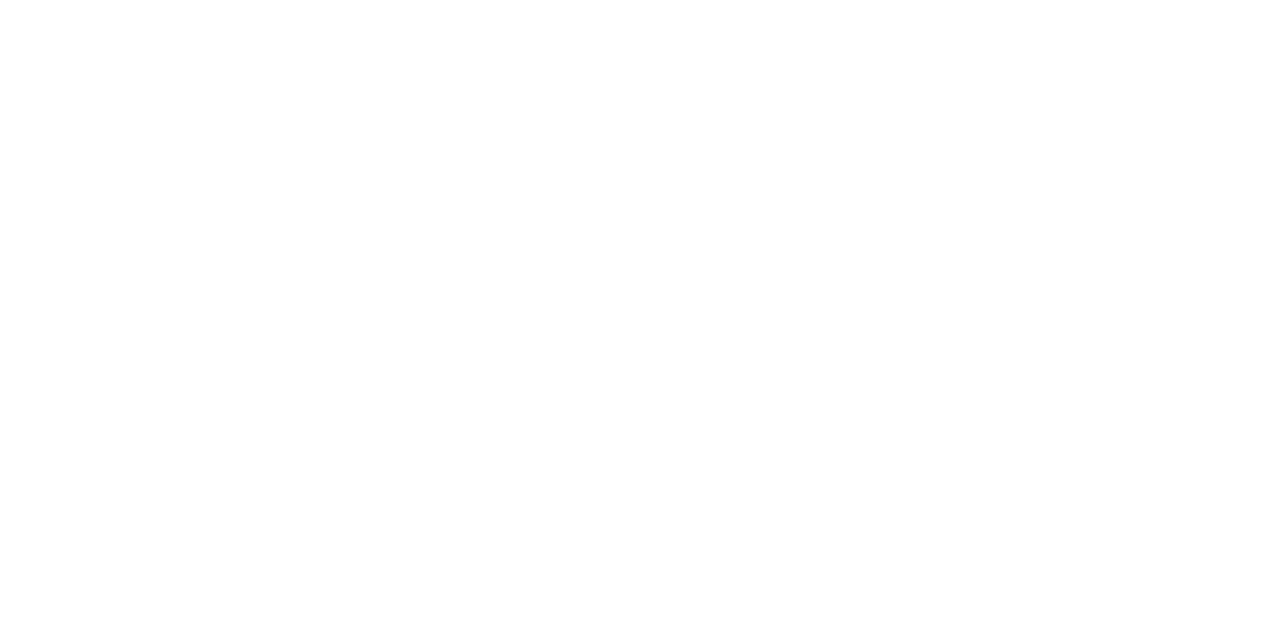
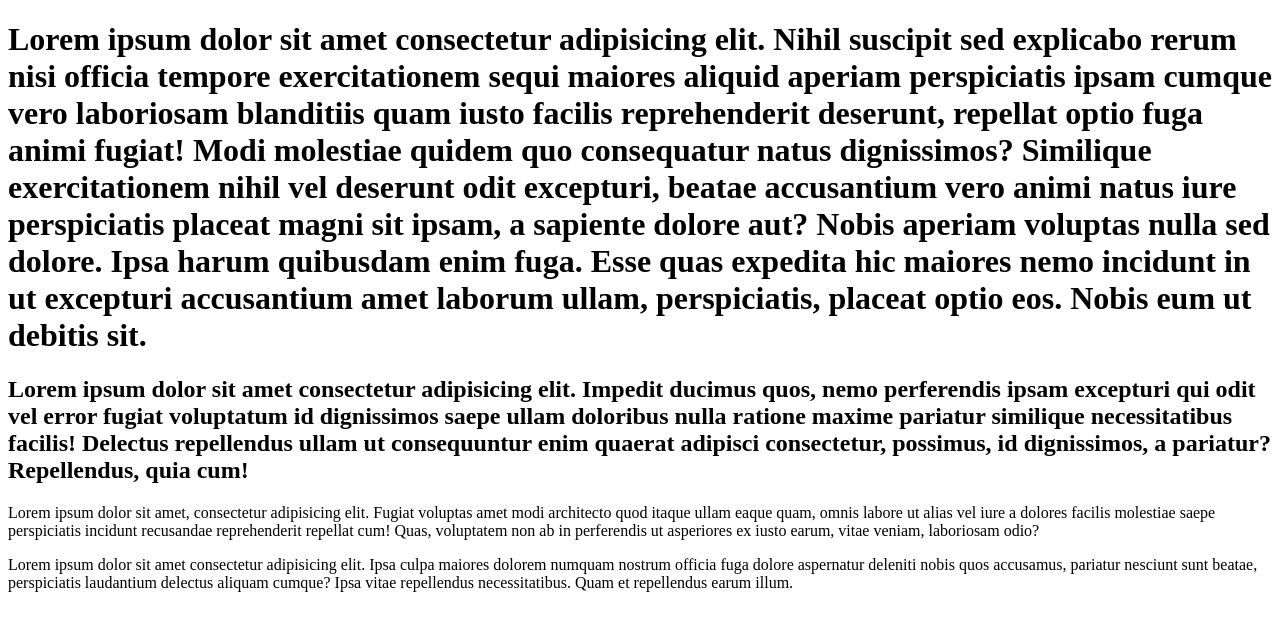
Before and after one commit to LaurynFerkul/my-git-collab, a plain HTML site: page index.html in a window 1280 px wide. Drawn offline with Linux system fonts and the light colour scheme.

Commit message:
first pass at HTML

```diff
--- a/index.html
+++ b/index.html
@@ -8,5 +8,16 @@
 </head>
 <body>
 
+    <h1>Lorem ipsum dolor sit amet consectetur adipisicing elit. Nihil suscipit sed explicabo rerum nisi officia tempore exercitationem sequi maiores aliquid aperiam perspiciatis ipsam cumque vero laboriosam blanditiis quam iusto facilis reprehenderit deserunt, repellat optio fuga animi fugiat! Modi molestiae quidem quo consequatur natus dignissimos? Similique exercitationem nihil vel deserunt odit excepturi, beatae accusantium vero animi natus iure perspiciatis placeat magni sit ipsam, a sapiente dolore aut? Nobis aperiam voluptas nulla sed dolore. Ipsa harum quibusdam enim fuga. Esse quas expedita hic maiores nemo incidunt in ut excepturi accusantium amet laborum ullam, perspiciatis, placeat optio eos. Nobis eum ut debitis sit.</h1>
+
+    <h2>Lorem ipsum dolor sit amet consectetur adipisicing elit. Impedit ducimus quos, nemo perferendis ipsam excepturi qui odit vel error fugiat voluptatum id dignissimos saepe ullam doloribus nulla ratione maxime pariatur similique necessitatibus facilis! Delectus repellendus ullam ut consequuntur enim quaerat adipisci consectetur, possimus, id dignissimos, a pariatur? Repellendus, quia cum!</h2>
+
+    <section>
+        <article>Lorem ipsum dolor sit amet, consectetur adipisicing elit. Fugiat voluptas amet modi architecto quod itaque ullam eaque quam, omnis labore ut alias vel iure a dolores facilis molestiae saepe perspiciatis incidunt recusandae reprehenderit repellat cum! Quas, voluptatem non ab in perferendis ut asperiores ex iusto earum, vitae veniam, laboriosam odio?</article>
+    </section>
+
+    <footer>
+        <p>Lorem ipsum dolor sit amet consectetur adipisicing elit. Ipsa culpa maiores dolorem numquam nostrum officia fuga dolore aspernatur deleniti nobis quos accusamus, pariatur nesciunt sunt beatae, perspiciatis laudantium delectus aliquam cumque? Ipsa vitae repellendus necessitatibus. Quam et repellendus earum illum.</p>
+    </footer>
 </body>
 </html>
```
